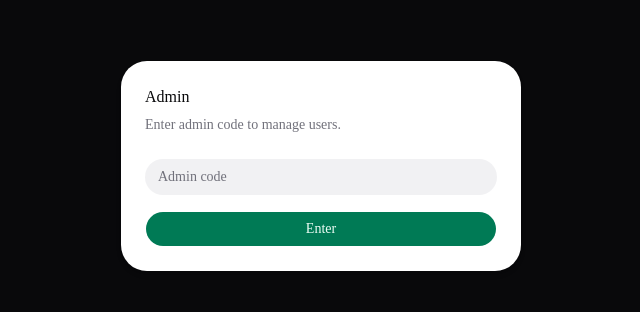
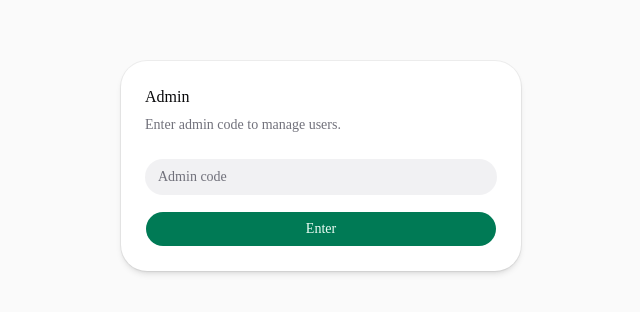
Before and after one commit to luneto10/easter-drawing, a Next.js app: page /admin in a window 1280 px wide. Shown: the part 234-546 px from the top of the page, without its empty margins (319-959 px from the left). Built offline with nearby package versions, Linux system fonts and the light colour scheme.

Commit message:
style: enhance AdminPage layout with improved background and height handling; ensure consistent structure for unlocked and locked states

```diff
--- a/src/app/admin/page.tsx
+++ b/src/app/admin/page.tsx
@@ -236,7 +236,8 @@ export default function AdminPage() {
 
     if (!isUnlocked) {
         return (
-            <main className="mx-auto flex min-h-screen w-full max-w-md items-center justify-center px-6">
+            <main className="min-h-dvh w-full bg-zinc-50 text-zinc-900">
+                <div className="mx-auto flex min-h-dvh w-full max-w-md items-center justify-center px-6">
                     <Card className="w-full">
                         <CardHeader>
                             <CardTitle>Admin</CardTitle>
@@ -261,12 +262,14 @@ export default function AdminPage() {
                             </form>
                         </CardContent>
                     </Card>
+                </div>
             </main>
         );
     }
 
     return (
-        <main className="mx-auto w-full max-w-5xl space-y-6 px-4 py-8 sm:px-6">
+        <main className="min-h-dvh w-full bg-zinc-50 text-zinc-900">
+            <div className="mx-auto w-full max-w-5xl space-y-6 px-4 py-8 sm:px-6">
             <div className="flex flex-col gap-3 sm:flex-row sm:items-center sm:justify-between">
                 <div className="flex items-center gap-2">
                     <Button asChild variant="outline" size="icon-sm">
@@ -463,6 +466,7 @@ export default function AdminPage() {
                         </div>
                     </CardContent>
                 </Card>
+            </div>
         </main>
     );
 }
```
Lines whose indentation alone changed are shown as unchanged.
